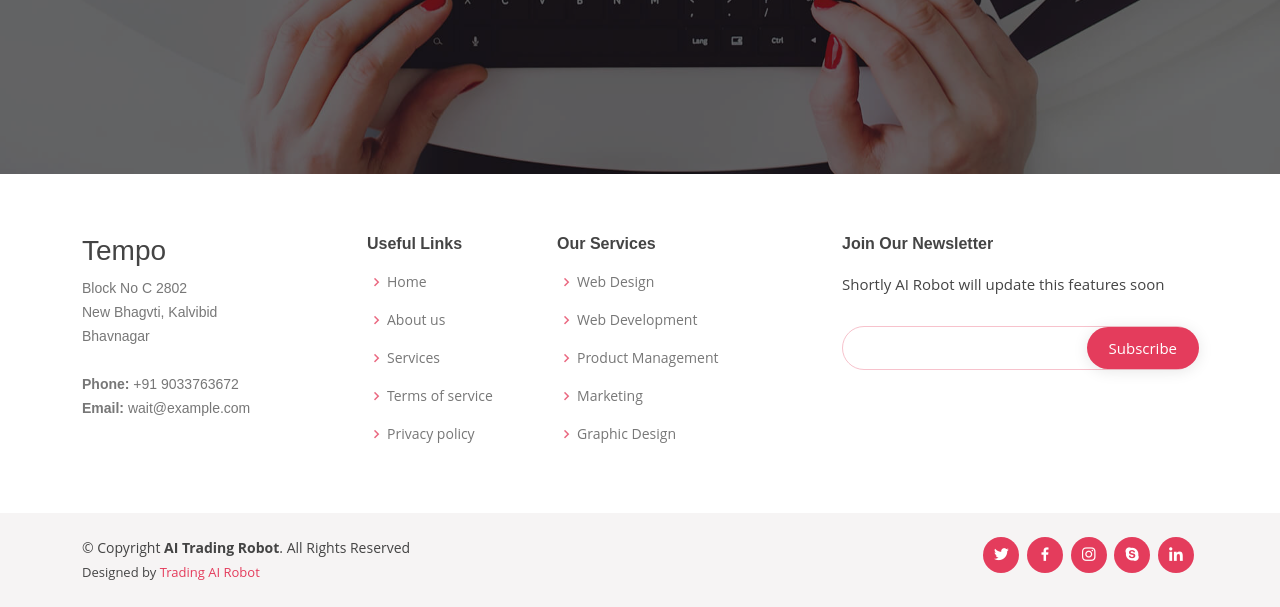
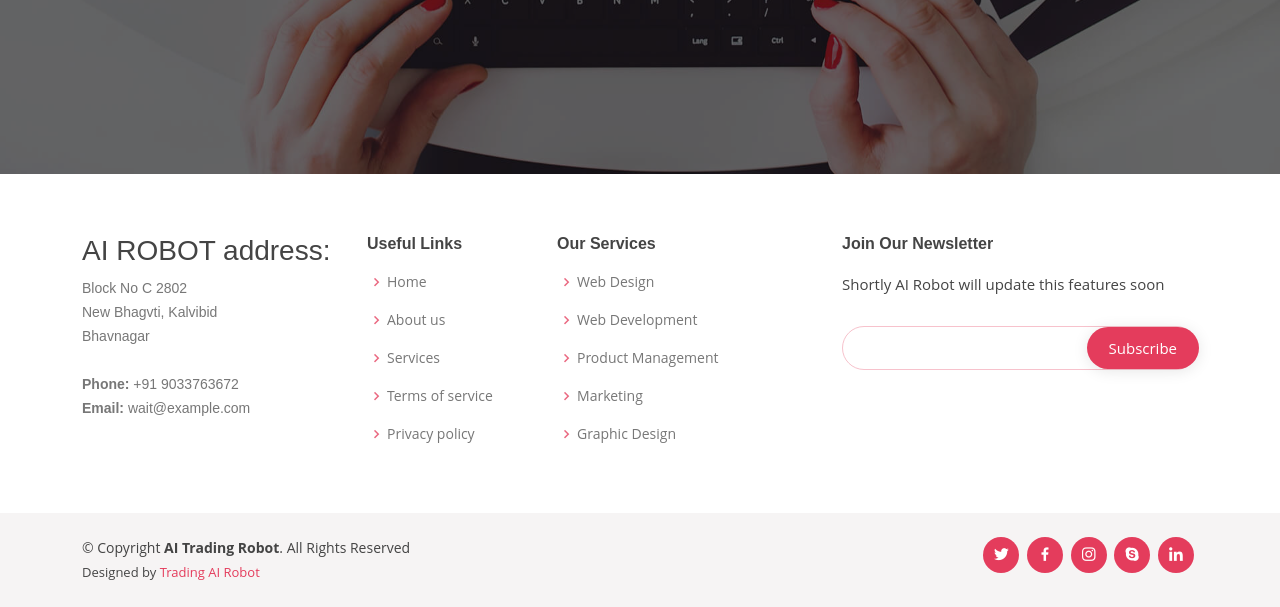
Before and after one commit to rajyaguru101/stock_scanner, a Django app: page / in a window 1280 px wide. Shown: the part 626-1233 px from the top of the page. Run offline with Django 4.2, Linux system fonts and the light colour scheme; some libraries are stand-ins or nearby versions.

Commit message:
base.html address

```diff
--- a/StockScanner/templates/base.html
+++ b/StockScanner/templates/base.html
@@ -89,7 +89,7 @@
                 <div class="row">
 
                     <div class="col-lg-3 col-md-6 footer-contact">
-                        <h3>Tempo</h3>
+                        <h3>AI ROBOT address:</h3>
                         <p>
                             Block No C 2802 <br>
                             New Bhagvti, Kalvibid<br>
```
